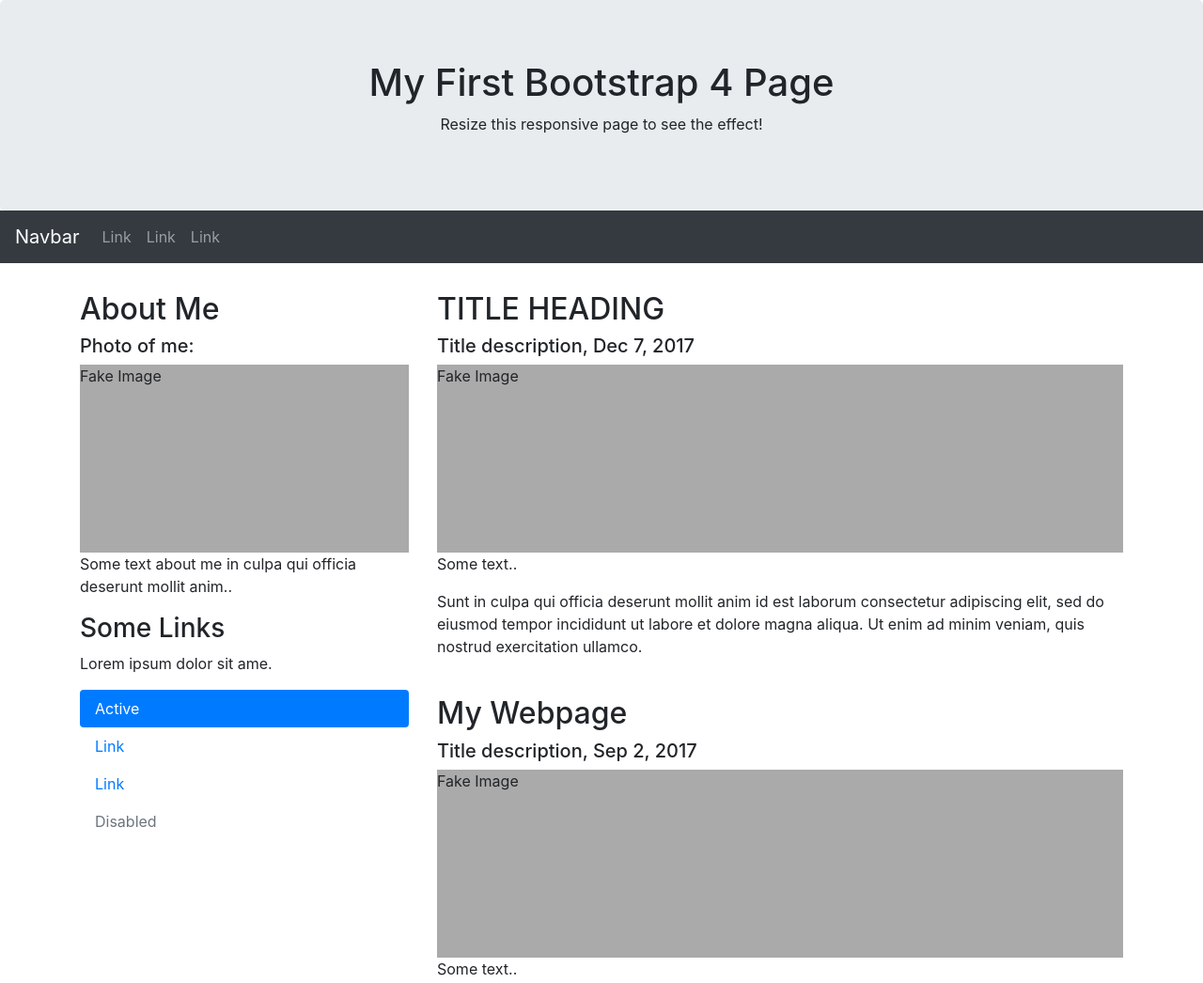
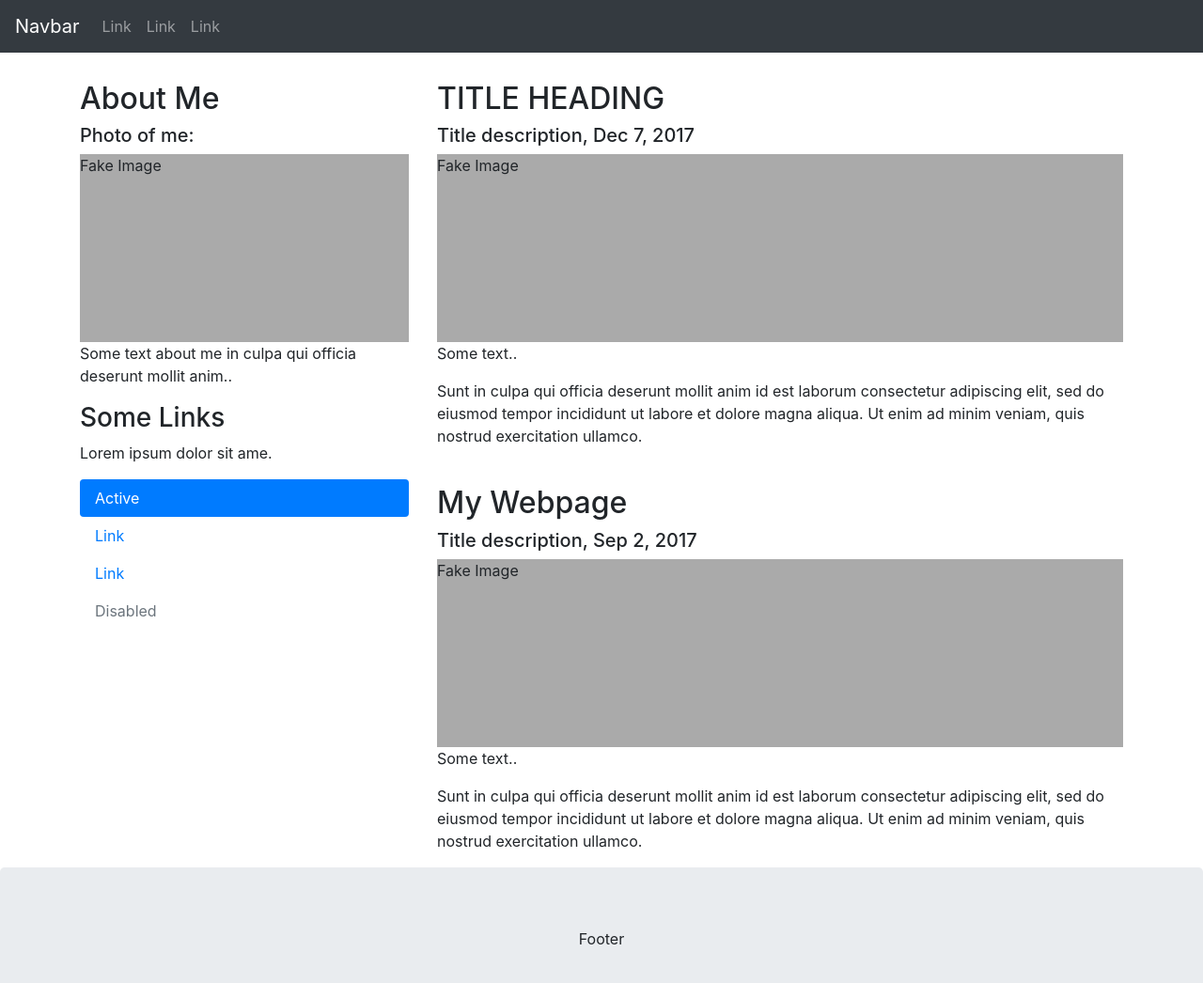
Before and after one commit to Seffyron/my-website, a plain HTML site: page index.html in a window 1280 px wide. Shown: the top 1046 px of the page at 94% size. Drawn offline with nearby package versions, Linux system fonts and the light colour scheme.

Commit message:
Update index.html

```diff
--- a/index.html
+++ b/index.html
@@ -9,7 +9,7 @@
   <script src="https://cdn.jsdelivr.net/npm/popper.js@1.16.1/dist/umd/popper.min.js"></script>
   <script src="https://cdn.jsdelivr.net/npm/bootstrap@4.6.1/dist/js/bootstrap.bundle.min.js"></script>
   <style>
-  .fakeimg {
+  .fakeimg{
     height: 200px;
     background: #aaa;
   }
@@ -17,10 +17,7 @@
 </head>
 <body>
 
-<div class="jumbotron text-center" style="margin-bottom:0">
-  <h1>My First Bootstrap 4 Page</h1>
-  <p>Resize this responsive page to see the effect!</p>
-</div>
+
 
 <nav class="navbar navbar-expand-sm bg-dark navbar-dark">
   <a class="navbar-brand" href="#">Navbar</a>
```
